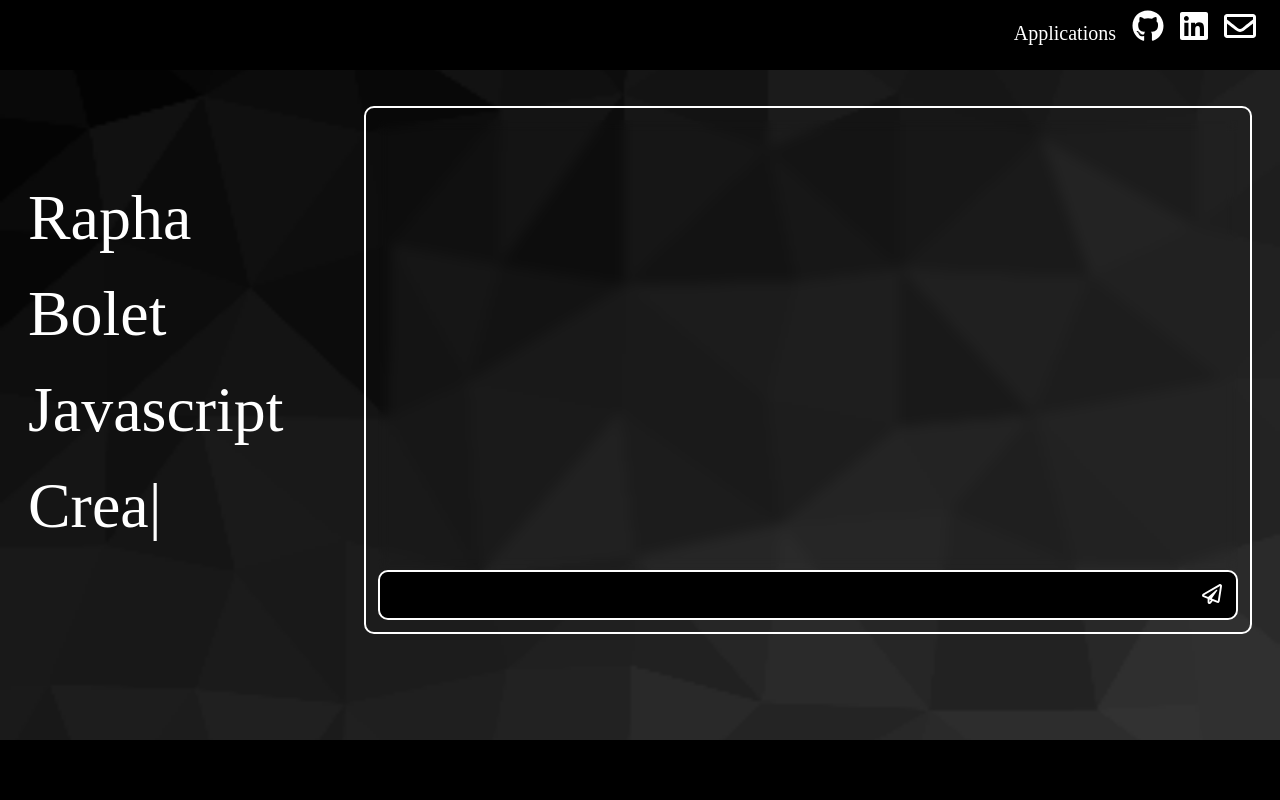
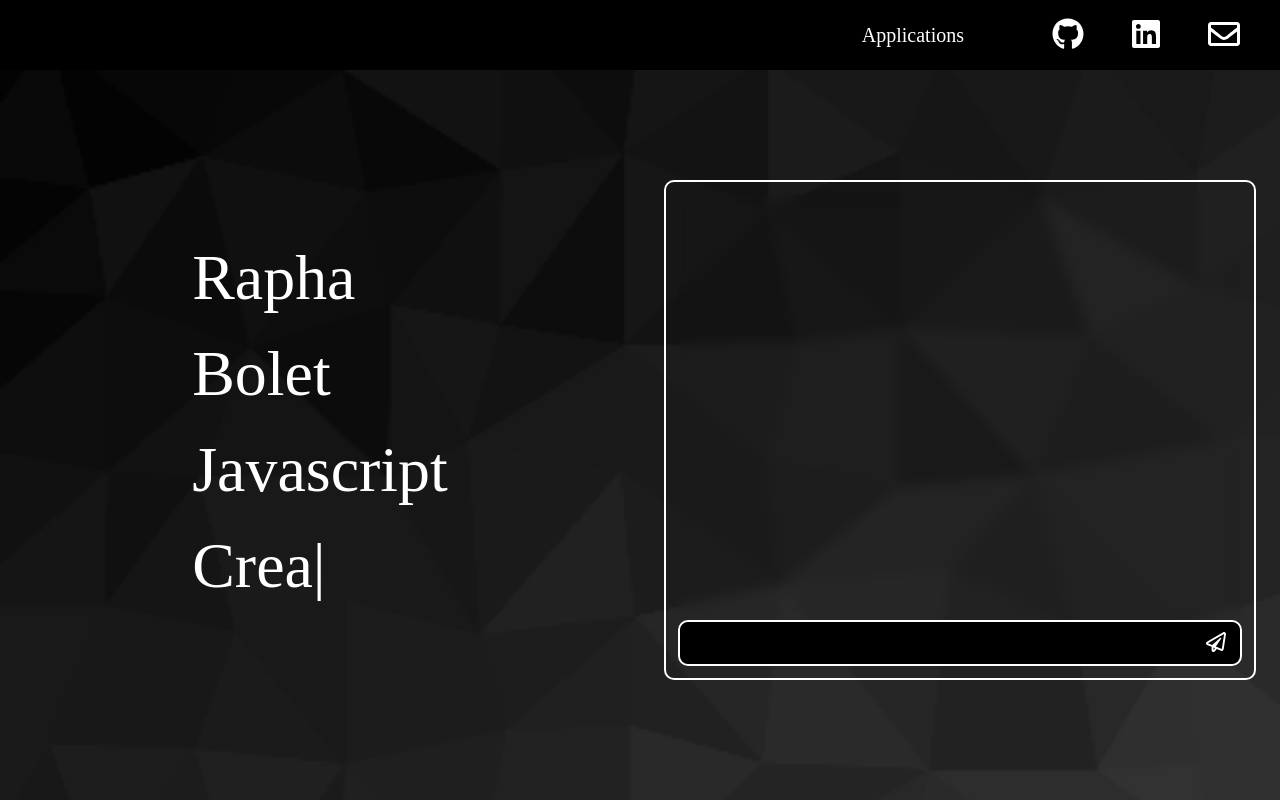
Before and after one commit to rbolet/v2_portfolio, a Next.js app: page / in a window 1280 px wide. Built offline with nearby package versions, Linux system fonts and the light colour scheme.

Commit message:
functional if not perfect header, responsive grid

```diff
--- a/src/Header.jsx
+++ b/src/Header.jsx
@@ -13,7 +13,7 @@ function Header(props) {
     <>
       <style jsx>{`
         #app-header {
-          position: fixed;
+          position: sticky;
           top: 0;
           left: 0;
           width: 100%;
@@ -48,8 +48,8 @@ function Header(props) {
           max-height: 60px;
         }
 
-        #pageview-nav.collapse.show a {
-          display: inline-block;
+        .collapse.show {
+          padding: 4rem;
         }
 
         .navbar-dark .navbar-nav {
@@ -73,10 +73,17 @@ function Header(props) {
           <Navbar.Brand className="d-flex align-items-center p-2"></Navbar.Brand>
           <Navbar.Toggle aria-controls="pageview-nav" />
           <Navbar.Collapse className="justify-content-end" id="pageview-nav">
-            <Nav>
+            <Nav style={{ display: "flex", alignItems: "center" }}>
               <Nav.Item className="py-2" style={{ display: "flex", justifyContent: "center" }}>
                 <Link href="/apps" passHref={true}>
-                  <Nav.Link style={{ fontFamily: "Bungee", fontSize: "1.25rem", color: "white" }}>
+                  <Nav.Link
+                    style={{
+                      fontFamily: "Bungee",
+                      fontSize: "1.25rem",
+                      color: "white",
+                      padding: "0 4rem",
+                    }}
+                  >
                     Applications
                   </Nav.Link>
                 </Link>
@@ -86,21 +93,20 @@ function Header(props) {
                   display: "flex",
                   flexDirection: "row",
                   justifyContent: "space-around",
-                  marginBottom: "1rem",
                 }}
               >
                 <Link href="https://github.com/rbolet" passHref={true}>
-                  <Nav.Link target="_blank">
+                  <Nav.Link target="_blank" style={{ padding: "0 1.5rem" }}>
                     <FontAwesomeIcon icon={faGithub} size="2x" />
                   </Nav.Link>
                 </Link>
                 <Link href="https://linkedin.com/in/rbolet/" passHref={true}>
-                  <Nav.Link target="_blank">
+                  <Nav.Link target="_blank" style={{ padding: "0 1.5rem" }}>
                     <FontAwesomeIcon icon={faLinkedin} className="header-icon" size="2x" />
                   </Nav.Link>
                 </Link>
                 <Link href="mailto:this.rapha.dev@gmail.com" passHref={true}>
-                  <Nav.Link>
+                  <Nav.Link style={{ padding: "0 1.5rem" }}>
                     <FontAwesomeIcon icon={faEnvelope} size="2x" className="header-icon" />
                   </Nav.Link>
                 </Link>
--- a/src/Home/styles/Chatbot.module.css
+++ b/src/Home/styles/Chatbot.module.css
@@ -8,9 +8,10 @@
 }
 
 .border {
-  margin-left: 5rem;
   border: 2px solid white;
   border-radius: 10px;
+  height: 100%;
+  max-height: 500px;
   flex-grow: 1;
   padding: 0.25rem;
 }
@@ -18,7 +19,9 @@
 .messageContainer {
   overflow-y: scroll;
   display: flex;
-  height: 450px;
+  flex-grow: 1;
+  min-height: 200px;
+  height: 100%;
   width: 100%;
   flex-direction: column-reverse;
   font-family: "Roboto";
--- a/src/Home/styles/Home.module.css
+++ b/src/Home/styles/Home.module.css
@@ -11,9 +11,10 @@
 .beforeFold {
   min-height: calc(100vh - 60px);
   padding: 0 1.5rem;
-  display: flex;
-  flex-direction: column;
-  justify-content: center;
+  display: grid;
+  align-items: center;
+  grid-template-columns: repeat(auto-fit, minmax(450px, 1fr));
+  gap: 3rem;
   backdrop-filter: blur(15px);
   background-image: url("/assets/trianglify-lowres.png");
   background-size: cover;
@@ -23,12 +24,6 @@
   display: flex;
   align-items: center;
   padding: 1rem;
-}
-
-.row {
-  width: 100%;
-  display: flex;
-  padding: 0.25rem;
 }
 
 .title {
--- a/src/pages/index.js
+++ b/src/pages/index.js
@@ -13,10 +13,8 @@ export default function Home() {
       </Head>
       <Header />
       <main className={styles.beforeFold}>
-        <section className={styles.row}>
-          <Title />
-          <Chatbot />
-        </section>
+        <Title />
+        <Chatbot />
       </main>
     </>
   );
```
